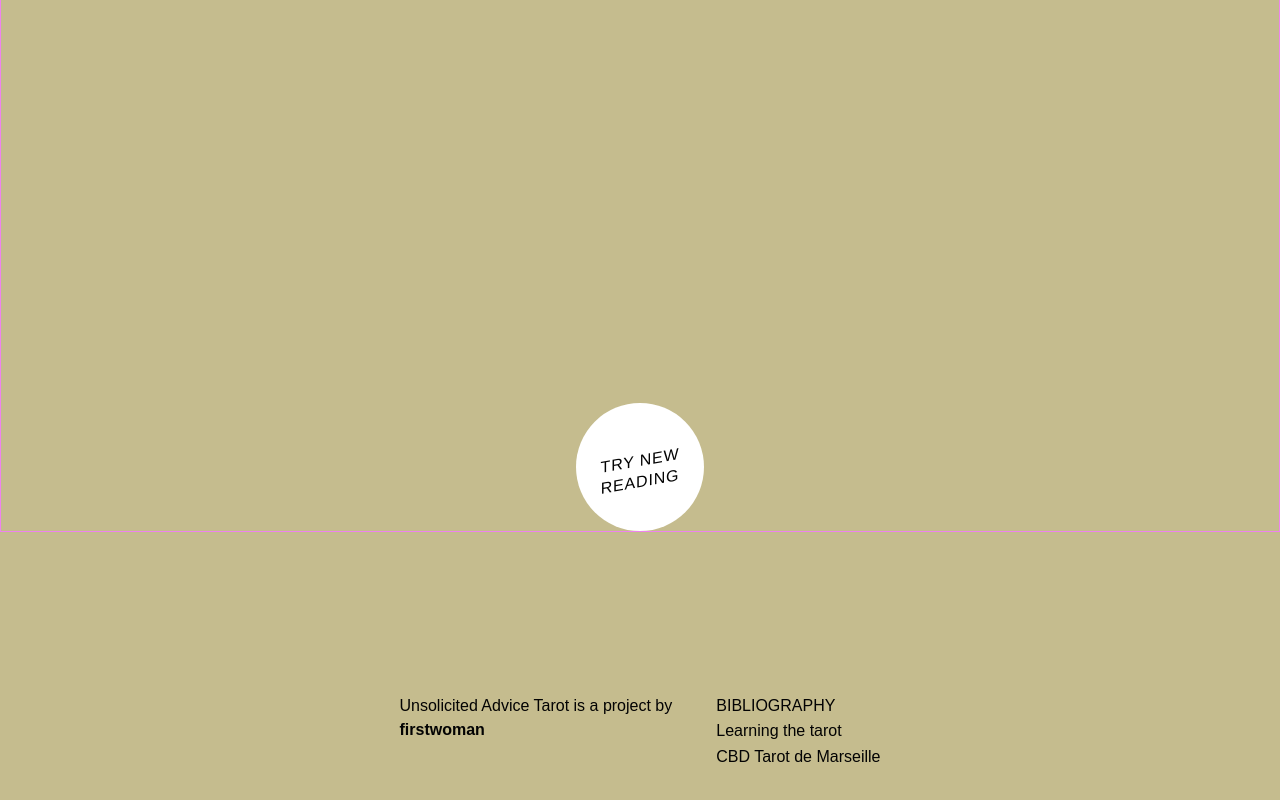
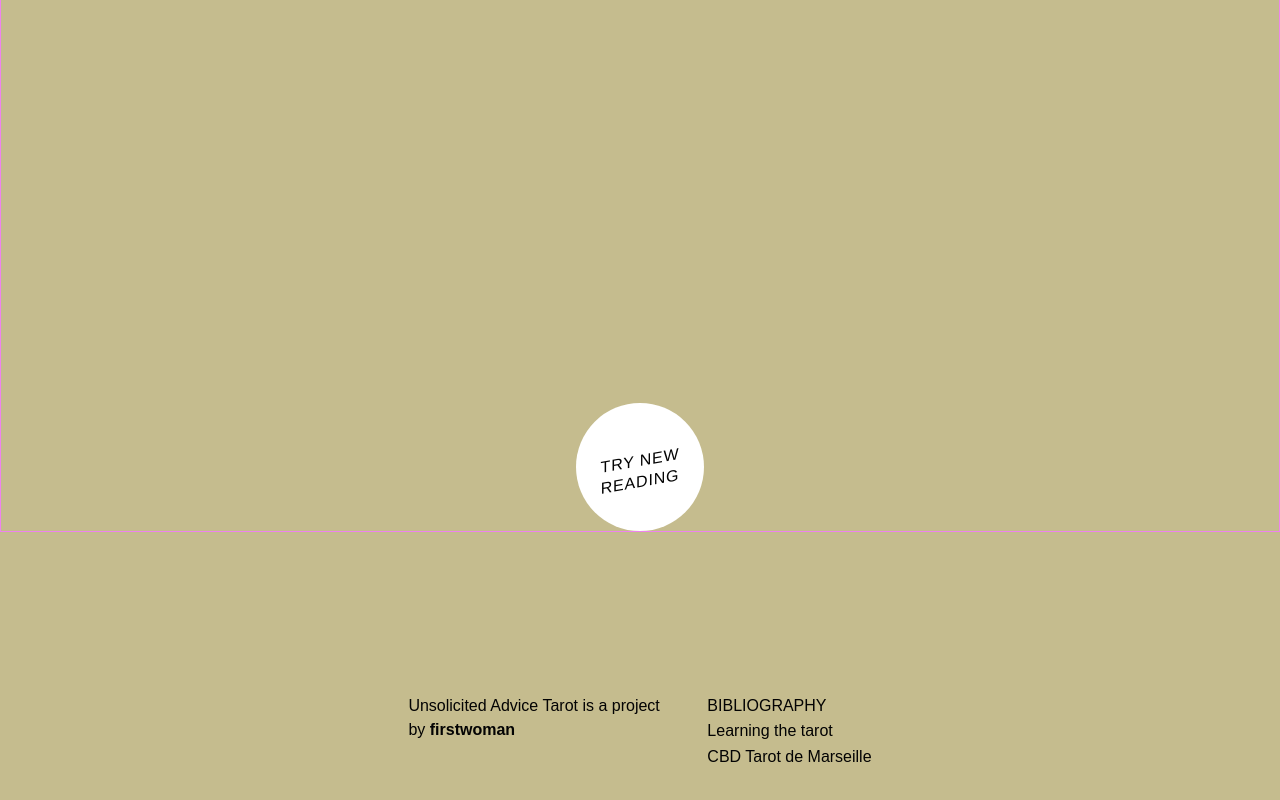
Before and after one commit to firstwoman/tarot, a plain HTML site: page index.html in a window 1280 px wide. Shown: the part 3470-4270 px from the top of the page. Drawn offline with Linux system fonts and the light colour scheme; a web font is replaced by a local one.

Commit message:
Update global-styles.css

```diff
--- a/styles/global-styles.css
+++ b/styles/global-styles.css
@@ -95,12 +95,6 @@ body {
   }
 }
 
-
-/* .center {
-  box-sizing: content-box;
-  margin-inline: auto;
-  max-inline-size: 60ch;
-} */
 
 .stack {
   display: flex;
@@ -300,7 +294,6 @@ section.expand {
 .box {
     margin-block: auto;
     padding-block: 1rem;
-    padding-inline: 2rem;
     /* border: 1px solid purple; */
   }
 
@@ -308,22 +301,29 @@ section.expand {
     display: grid;
     grid-template-columns: repeat(3, 1fr);
     grid-template-rows: repeat(3, 1fr);
-    border: 1px solid blue;
     overflow: hidden;
   }
 
 .footer {
-    height: 50vh;;
+    height: 50vh;
   }
 
 .footer__wrapper {
-    max-width: 400ch;
     display: flex;
+    flex-direction: column;
     gap: 2rem;
+    width: 100%;
   }
 
+@media screen and (min-width: 48rem) {
+  .footer__wrapper {
+    flex-direction: row;
+    justify-content: center;
+  }
+}
+
 .footer__column {
-    max-width: 32ch;
+    max-width: 30ch;
   }
 
 
```
